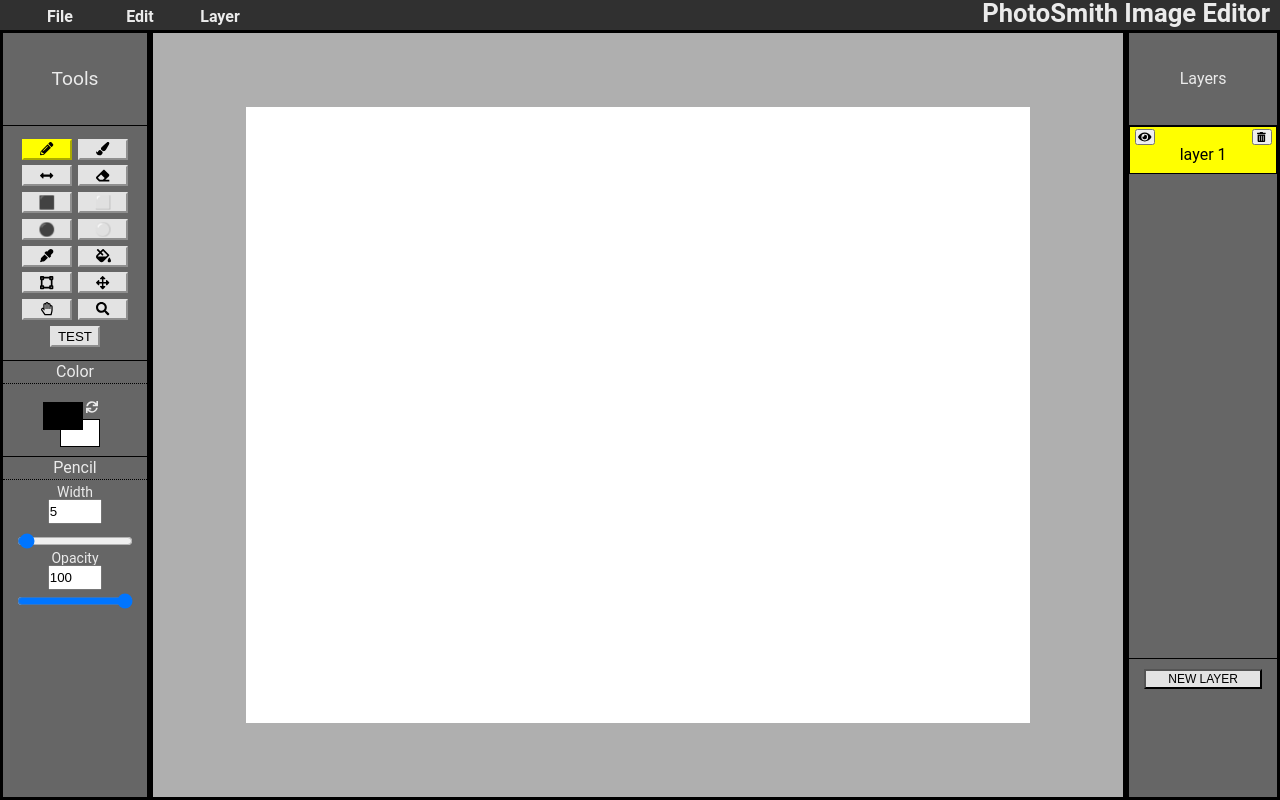
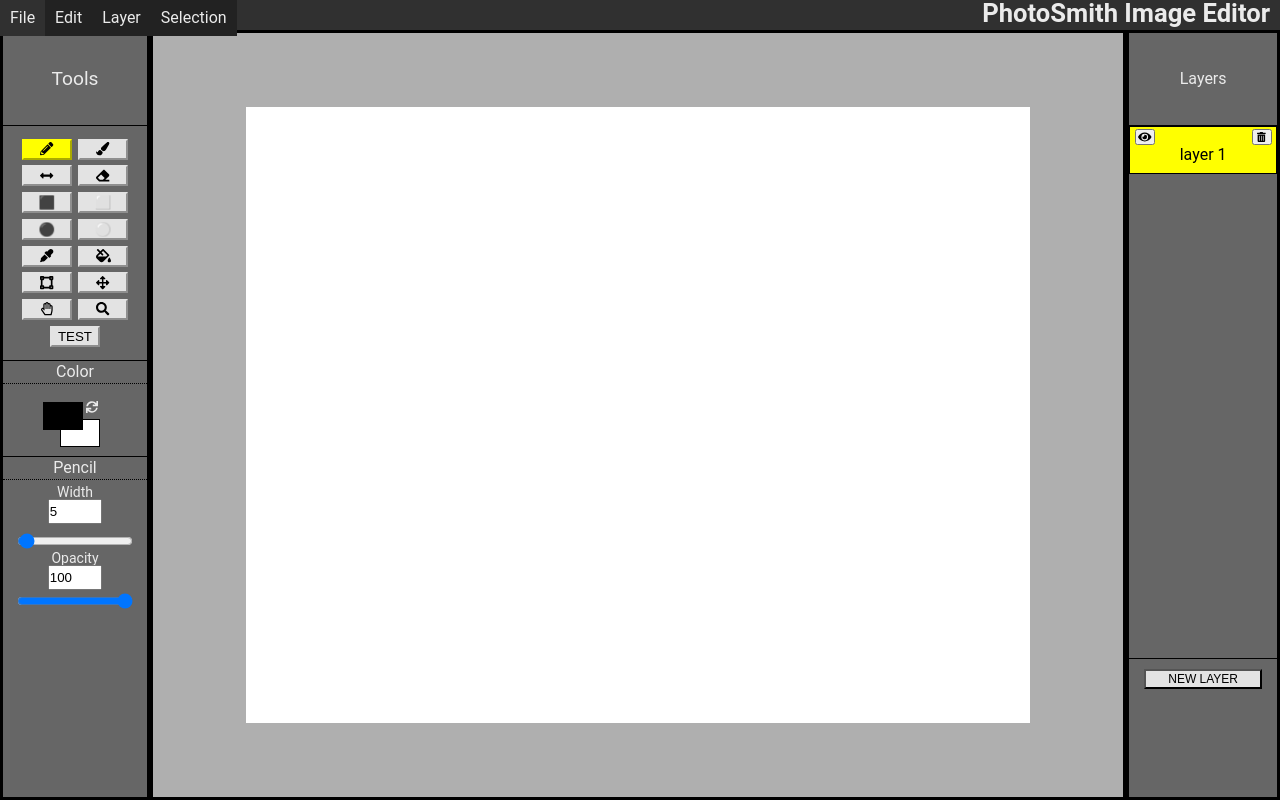
Before and after one commit to DuckEverlasting/snapshot, a React (Create React App) app: page / in a window 1280 px wide. Built offline with nearby package versions, Linux system fonts and the light colour scheme.

Commit message:
built a menu! needs more styling, but it seems to work.

```diff
--- a/package.json
+++ b/package.json
@@ -8,6 +8,7 @@
     "@fortawesome/free-regular-svg-icons": "^5.9.0",
     "@fortawesome/free-solid-svg-icons": "^5.9.0",
     "@fortawesome/react-fontawesome": "^0.1.4",
+    "prop-types": "^15.7.2",
     "react": "^16.8.6",
     "react-beautiful-dnd": "^11.0.5",
     "react-dom": "^16.8.6",
--- a/src/actions/redux/index.js
+++ b/src/actions/redux/index.js
@@ -19,7 +19,9 @@ export const [
   MAKE_ACTIVE_TOOL,
   UPDATE_TOOL_SETTINGS,
   UPDATE_COLOR,
-  UPDATE_WORKSPACE_SETTINGS
+  UPDATE_WORKSPACE_SETTINGS,
+  TOGGLE_MENU,
+  SET_ACTIVE_MENU_LIST
 ] = [
   "UNDO",
   "REDO",
@@ -41,7 +43,9 @@ export const [
   "MAKE_ACTIVE_TOOL",
   "UPDATE_TOOL_SETTINGS",
   "UPDATE_COLOR",
-  "UPDATE_WORKSPACE_SETTINGS"
+  "UPDATE_WORKSPACE_SETTINGS",
+  "TOGGLE_MENU",
+  "SET_ACTIVE_MENU_LIST"
 ];
 
 export const undo = () => {
@@ -187,3 +191,16 @@ export const updateWorkspaceSettings = (changes) => {
     payload: changes
   }
 }
+
+export const toggleMenu = () => {
+  return {
+    type: TOGGLE_MENU
+  }
+}
+
+export const setActiveMenuList = (id) => {
+  return {
+    type: SET_ACTIVE_MENU_LIST,
+    payload: id
+  }
+}
--- a/src/components/Layer.js
+++ b/src/components/Layer.js
@@ -80,10 +80,10 @@ function Layer(props) {
       } else if (queue.params.direction === "redo") {
         return dispatch(updateAfterRedo(props.id, result))
       }
-    }
+    };
     let changeData = prevImgData ? getDiff(ctx, {prevImgData}) : null;
-    dispatch(updateLayerData(props.id, canvasRef.current, changeData, queue.params.ignoreHistory))
-  }
+    dispatch(updateLayerData(props.id, canvasRef.current, changeData, queue.params.ignoreHistory));
+  };
 
   return <LayerWrapperSC width={props.width} height={props.height}>
     <LayerSC width={props.width * 3} height={props.height * 3} hidden={props.hidden} index={props.index} ref={canvasRef} />
--- /dev/null
+++ b/src/components/Menu.js
@@ -0,0 +1,129 @@
+import React, { useState, useEffect } from "react";
+import styled from "styled-components";
+import { useSelector, useDispatch } from "react-redux";
+import { toggleMenu, setActiveMenuList } from "../actions/redux";
+import PropTypes from "prop-types";
+
+const MenuSC = styled.div`
+  position: relative;
+  display: flex;
+  background: #222222;
+  justify-content: flex-start;
+  align-items: flex-start;
+  overflow: visible;
+  cursor: pointer;
+  z-index: 99;
+`;
+const MenuItemSC = styled.div`
+  padding: 5px;
+
+  &:hover {
+    background: #444444;
+  }
+`;
+const MenuListSC = styled.div`
+  width: 100%;
+  background: ${props => (props.active ? "#303030" : "#222222")};
+`;
+const MenuListPanelSC = styled.div`
+  position: absolute;
+  background: #303030;
+`
+const MenuNameSC = styled.p`
+  padding: 10px 10px;
+
+  &:hover {
+    background: #303030;
+  }
+`;
+const MenuSubListSC = styled.div`
+  position: relative;
+`;
+const MenuSubListPanelSC = styled.div`
+  position: absolute;
+  width: 100%;
+  background: #303030;
+  left: 100%;
+  top: 0;
+`;
+
+export function MenuContainer({ children }) {
+  const isActive = useSelector(state => state.ui.menuIsActive);
+  const dispatch = useDispatch();
+
+  useEffect(() => {
+    window.addEventListener("click", handleClickOutside);
+    return () => {
+      window.removeEventListener("click", handleClickOutside);
+    };
+  });
+
+  function handleClickInside(ev) {
+    ev.stopPropagation();
+    dispatch(toggleMenu());
+  }
+
+  function handleClickOutside() {
+    if (isActive) {
+      dispatch(toggleMenu());
+    }
+  }
+
+  return <MenuSC onClick={handleClickInside}>{children}</MenuSC>;
+}
+
+export function MenuList({ id, name, children }) {
+  const dispatch = useDispatch();
+  const activeMenuList = useSelector(state => state.ui.activeMenuList === id);
+  const menuIsActive = useSelector(state => state.ui.menuIsActive);
+
+  function handleMouseOver() {
+    dispatch(setActiveMenuList(id));
+  }
+
+  return (
+    <MenuListSC active={activeMenuList && menuIsActive}>
+      <MenuNameSC onMouseOver={handleMouseOver}>{name}</MenuNameSC>
+      {menuIsActive && activeMenuList && (
+        <MenuListPanelSC>{children}</MenuListPanelSC>
+      )}
+    </MenuListSC>
+  );
+}
+
+export function MenuSubList({ name, children }) {
+  const [isOpen, setIsOpen] = useState(false);
+  let delay;
+
+  function handleMouseEnter() {
+    delay = setTimeout(() => setIsOpen(true), 500);
+  }
+
+  function handleMouseLeave() {
+    clearTimeout(delay);
+  }
+
+  return (
+    <MenuSubListSC
+      onMouseEnter={handleMouseEnter}
+      onMouseLeave={handleMouseLeave}
+    >
+      <MenuItemSC>{name}</MenuItemSC>
+      {isOpen && <MenuSubListPanelSC>{children}</MenuSubListPanelSC>}
+    </MenuSubListSC>
+  );
+}
+
+export function MenuItem({ onClick = () => null, children }) {
+  return (
+    <MenuItemSC onClick={onClick}>
+      {typeof children === "string" ? <p>{children}</p> : children}
+    </MenuItemSC>
+  );
+}
+
+MenuList.propTypes = {
+  activeList: PropTypes.string,
+  handleHover: PropTypes.func,
+  name: PropTypes.string.isRequired
+};
--- a/src/panels/TopBar.js
+++ b/src/panels/TopBar.js
@@ -1,6 +1,7 @@
 import React, { useState } from "react";
 
 import styled from "styled-components";
+import { MenuContainer, MenuList, MenuSubList, MenuItem } from "../components/Menu"
 
 const TopBarSC = styled.div`
   width: 100%;
@@ -54,23 +55,61 @@ export default function TopBar() {
 
   return (
     <TopBarSC>
-      <LeftBoxSC>
-        <MenuSC>
-          File
-          <div />
-        </MenuSC>
-        <MenuSC>
-          Edit
-          <div />
-        </MenuSC>
-        <MenuSC>
-          Layer
-          <div />
-        </MenuSC>
-      </LeftBoxSC>
+      <MenuContainer>
+        <MenuList id="File" name="File">
+          <MenuItem onClick={() => console.log("TEST1")}>
+            Test1
+          </MenuItem>
+          <MenuItem onClick={() => console.log("TEST2")}>
+            Test2
+          </MenuItem>
+          <MenuItem onClick={() => console.log("TEST3")}>
+            Test3
+          </MenuItem>
+          <MenuSubList name="Sub Thing">
+            <MenuItem onClick={() => console.log("TEST4")}>
+              Test4
+            </MenuItem>
+            <MenuItem onClick={() => console.log("TEST5")}>
+              Test5
+            </MenuItem>
+            <MenuItem onClick={() => console.log("TEST6!!!")}>
+              Test6
+            </MenuItem>
+          </MenuSubList>
+        </MenuList>
+        <MenuList id="Edit" name="Edit">
+          <MenuItem>
+            Other Test
+          </MenuItem>
+        </MenuList>
+        <MenuList id="Layer" name="Layer">
+          <MenuItem>
+            Other Test
+          </MenuItem>
+        </MenuList>
+        <MenuList id="Selection" name="Selection">
+          <MenuItem>
+            Other Test
+          </MenuItem>
+        </MenuList>
+      </MenuContainer>
       <RightBoxSC>
         <TitleSC>PhotoSmith Image Editor</TitleSC>
       </RightBoxSC>
     </TopBarSC>
   );
 }
+
+// <MenuSC>
+// File
+// <div />
+// </MenuSC>
+// <MenuSC>
+// Edit
+// <div />
+// </MenuSC>
+// <MenuSC>
+// Layer
+// <div />
+// </MenuSC>
--- a/src/reducers/redux/initState.js
+++ b/src/reducers/redux/initState.js
@@ -84,4 +84,6 @@ export const initUiState = {
   },
   draggedLayercard: null,
   activeTool: "pencil",
+  menuIsActive: false,
+  activeMenuList: null
 }
--- a/src/reducers/redux/uiReducer.js
+++ b/src/reducers/redux/uiReducer.js
@@ -4,7 +4,9 @@ import {
   MAKE_ACTIVE_TOOL,
   UPDATE_TOOL_SETTINGS,
   UPDATE_WORKSPACE_SETTINGS,
-  UPDATE_COLOR
+  UPDATE_COLOR,
+  TOGGLE_MENU,
+  SET_ACTIVE_MENU_LIST
 } from "../../actions/redux";
 
 import { initUiState } from "./initState";
@@ -57,6 +59,16 @@ const uiReducer = (state = initUiState, {type, payload}) => {
           [key]: value
         },
       };
+    case TOGGLE_MENU:
+      return {
+        ...state,
+        menuIsActive: !state.menuIsActive
+      }
+    case SET_ACTIVE_MENU_LIST:
+      return {
+        ...state,
+        activeMenuList: payload
+      }
 
     default:
       return state;
```
Also changed, not shown: src/utils/UndoStack.js (+30 -0 lines), src/components/DropDown.js (deleted).
